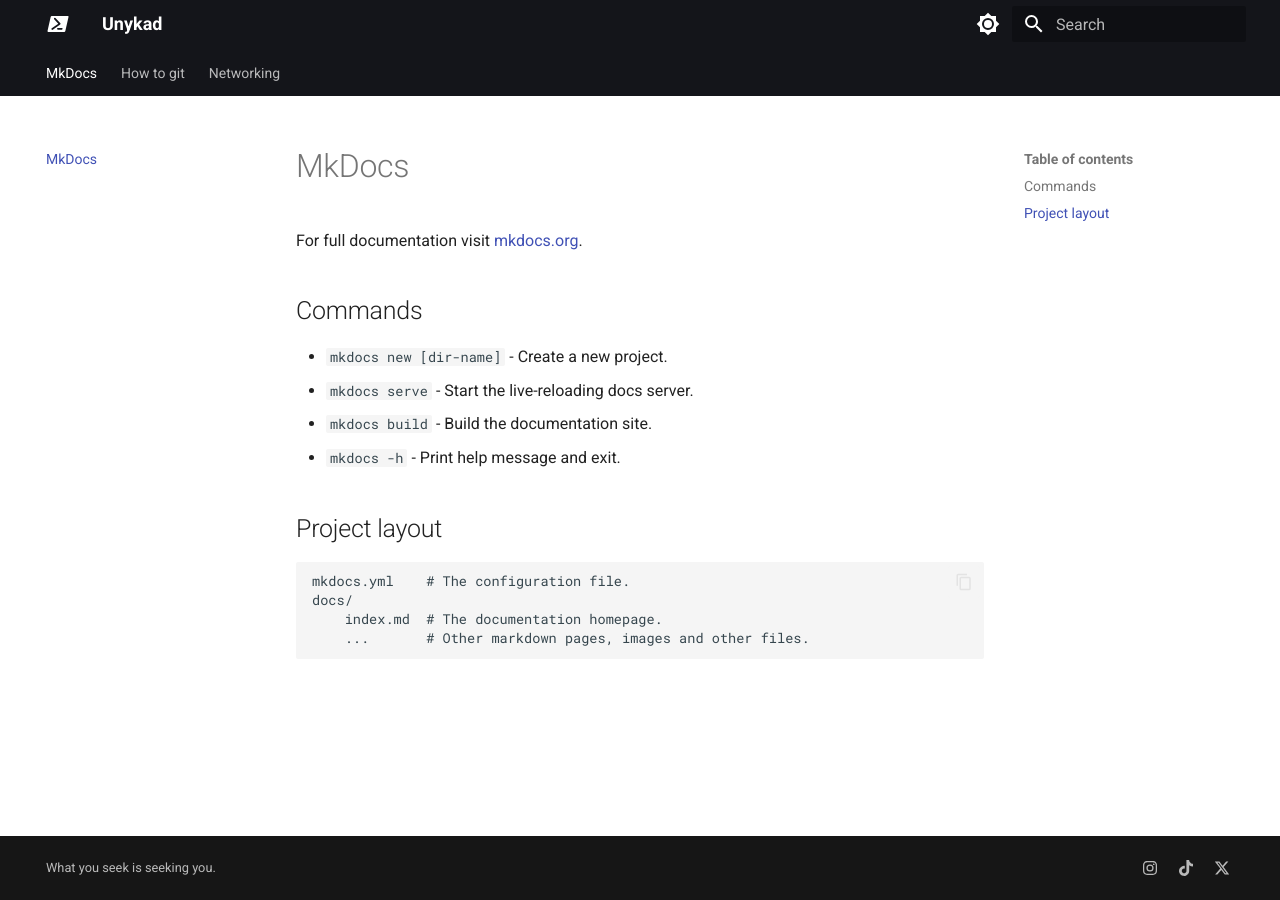
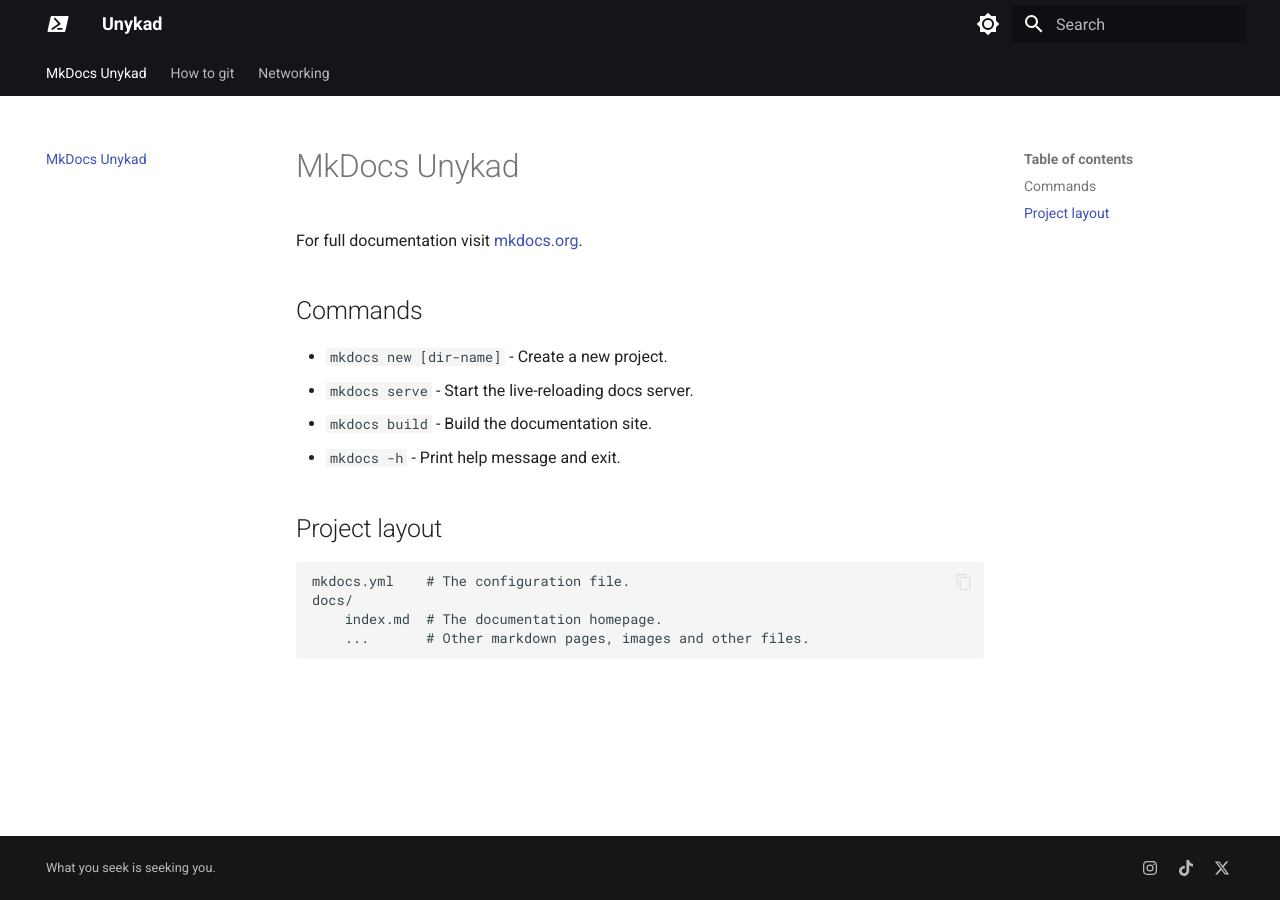
Before and after one commit to kuchapo/Unykad, an MkDocs documentation site: the page built from docs/index.md, in a window 1280 px wide. Built offline with MkDocs 1.6.1 and Material for MkDocs 9.7.7, drawn with Linux system fonts in a browser that asks for light colours.

Commit message:
geändert Name

```diff
--- a/docs/index.md
+++ b/docs/index.md
@@ -1,4 +1,4 @@
-# MkDocs
+# MkDocs Unykad
 
 For full documentation visit [mkdocs.org](https://www.mkdocs.org).
 
```
